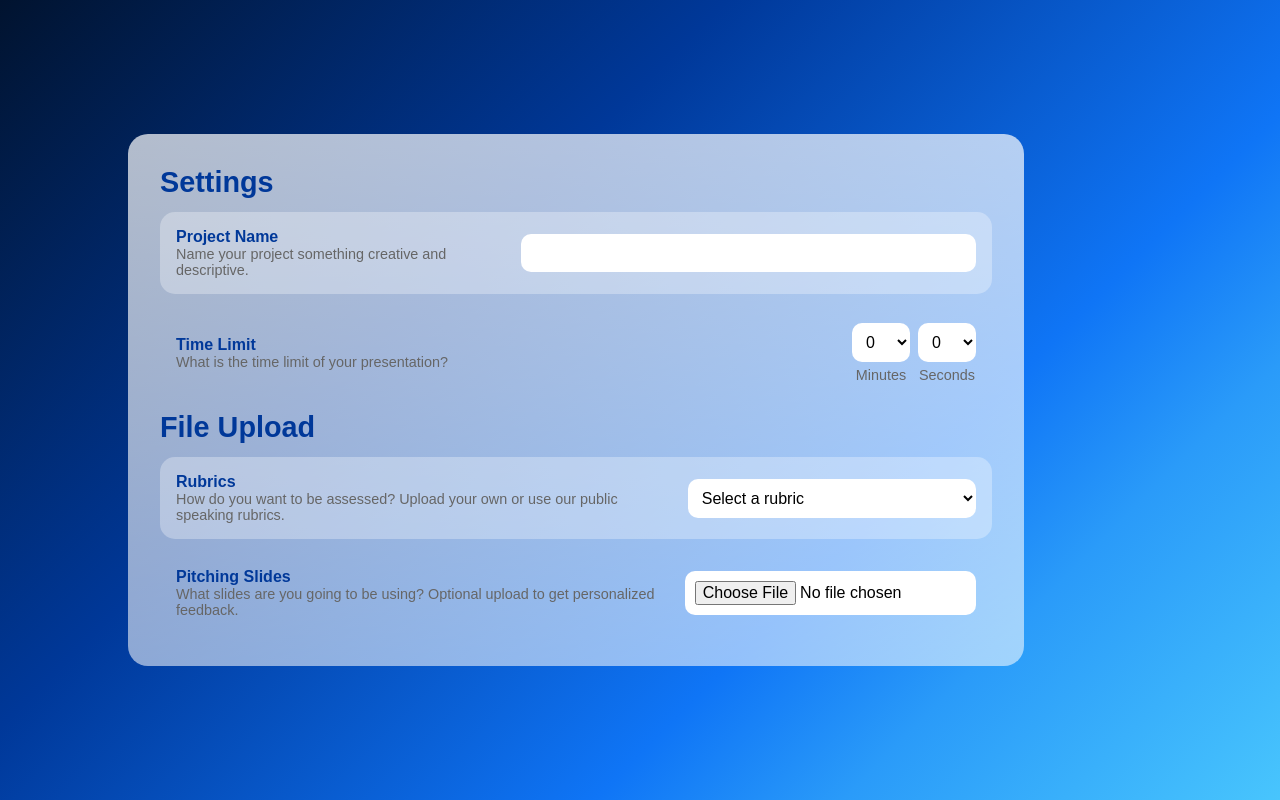
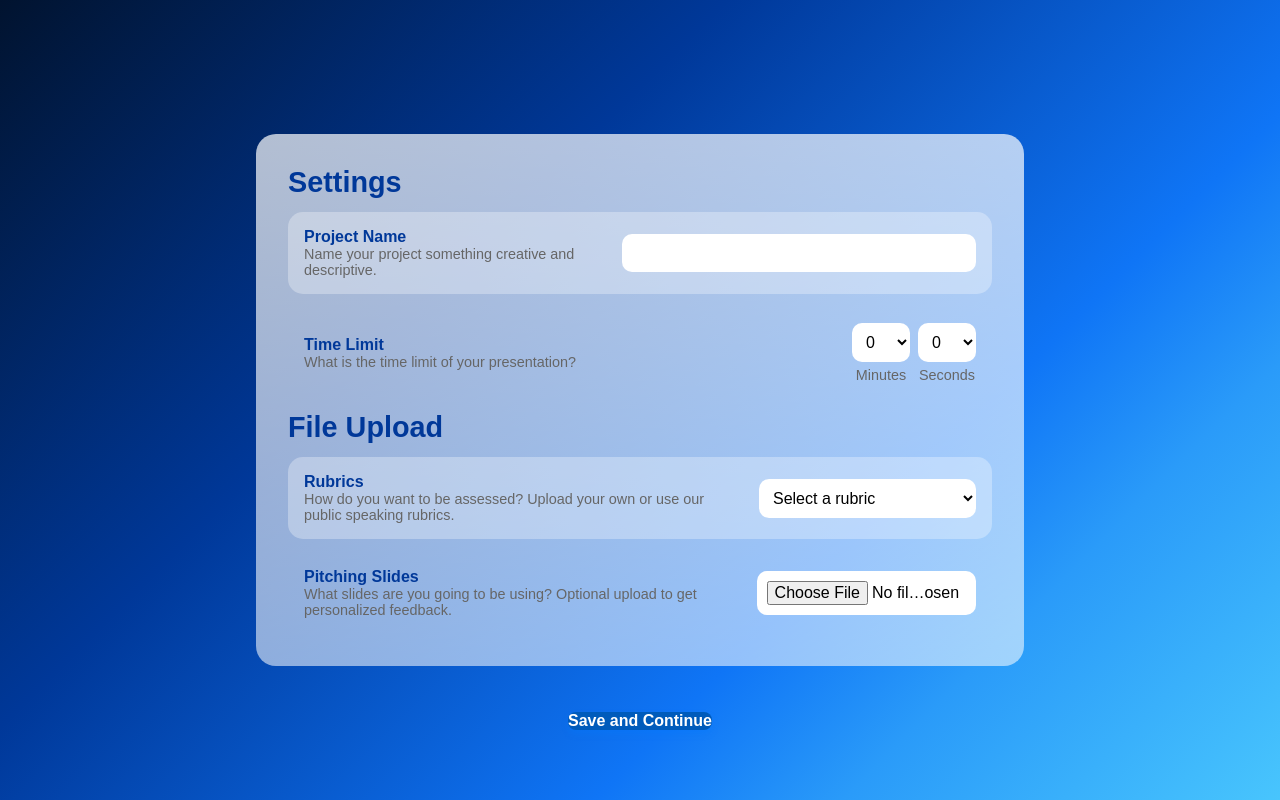
Before and after one commit to puyepuye/conuhacks-PitchItPerfect, a Next.js app in the folder client/: page /settings in a window 1280 px wide. Built offline with nearby package versions, Linux system fonts and the light colour scheme.

Commit message:
Save and continue button

```diff
--- a/client/src/app/settings/page.tsx
+++ b/client/src/app/settings/page.tsx
@@ -22,21 +22,21 @@ const PitchUploader: React.FC = () => {
         height: "100vh",
         background: "linear-gradient(-45deg, #48C5FD 0%, #2A9BF9 21%, #0F75F6 33%, #003899 65%, #01132F 100%)",
         display: "flex",
-        justifyContent: "flex-start",
+        justifyContent: "center",
         alignItems: "center",
-        paddingLeft: "10vw",
+        paddingLeft: "20vw",
+        paddingRight:  "20vw"
       }}
     >
       {/* Main Settings Box */}
       <div
        style={{
-          width: "70vw",
-          height: "auto",
+        position: "relative", // Enables absolute positioning inside
+        display: "flex",
+        flexDirection: "column",
         padding: "2rem",
         borderRadius: "20px",
         background: "linear-gradient(180deg, rgba(255,255,255,0.70) 0%, rgba(255,255,255,0.55) 100%)",
-          display: "flex",
-          flexDirection: "column",
         gap: "0.8rem",
       }}
       >
@@ -203,6 +203,27 @@ const PitchUploader: React.FC = () => {
           />
         </div>
       </div>
+{/* Save and Continue Button - Now Sticks to Bottom-Right */}
+<button
+    style={{
+      top: "89vh",
+      position: "fixed", // Sticks inside the settings box
+      padding: "none",
+      borderRadius: "8px",
+      backgroundColor: "#005BBB",
+      color: "white",
+      fontSize: "1rem",
+      fontWeight: "bold",
+      border: "none",
+      cursor: "pointer",
+      transition: "background 0.3s",
+      boxShadow: "0 4px 6px rgba(0, 123, 255, 0.3)",
+    }}
+    onMouseOver={(e) => (e.currentTarget.style.backgroundColor = "#004899")}
+    onMouseOut={(e) => (e.currentTarget.style.backgroundColor = "#005BBB")}
+  >
+    Save and Continue
+  </button>
     </div>
   );
 };
```
Lines whose indentation alone changed are shown as unchanged.
